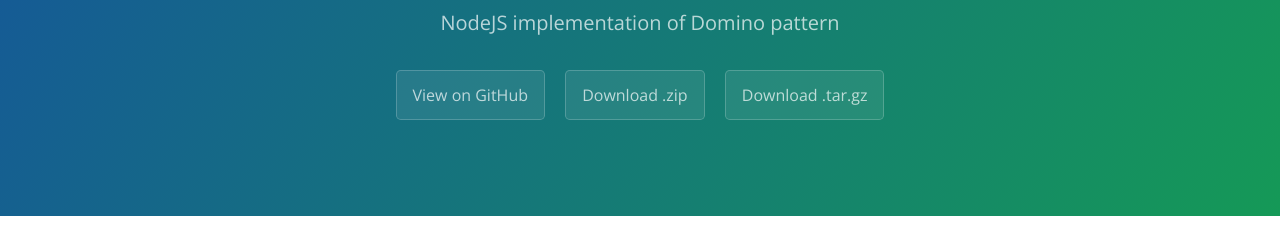
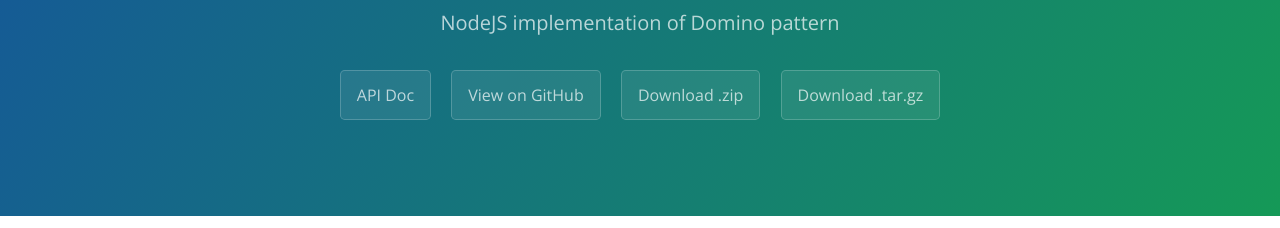
Before and after one commit to domino-logic/domino-js, a website: page index.html in a window 1280 px wide. Shown: the part 167-395 px from the top of the page. Drawn offline with nearby package versions, Linux system fonts and the light colour scheme.

Commit message:
add link to docs

```diff
--- a/index.html
+++ b/index.html
@@ -13,6 +13,7 @@
     <section class="page-header">
       <h1 class="project-name">Domino-js</h1>
       <h2 class="project-tagline">NodeJS implementation of Domino pattern</h2>
+      <a href="/domino-js/docs/" class="btn">API Doc</a>
       <a href="https://github.com/domino-logic/domino-js" class="btn">View on GitHub</a>
       <a href="https://github.com/domino-logic/domino-js/zipball/master" class="btn">Download .zip</a>
       <a href="https://github.com/domino-logic/domino-js/tarball/master" class="btn">Download .tar.gz</a>
```
